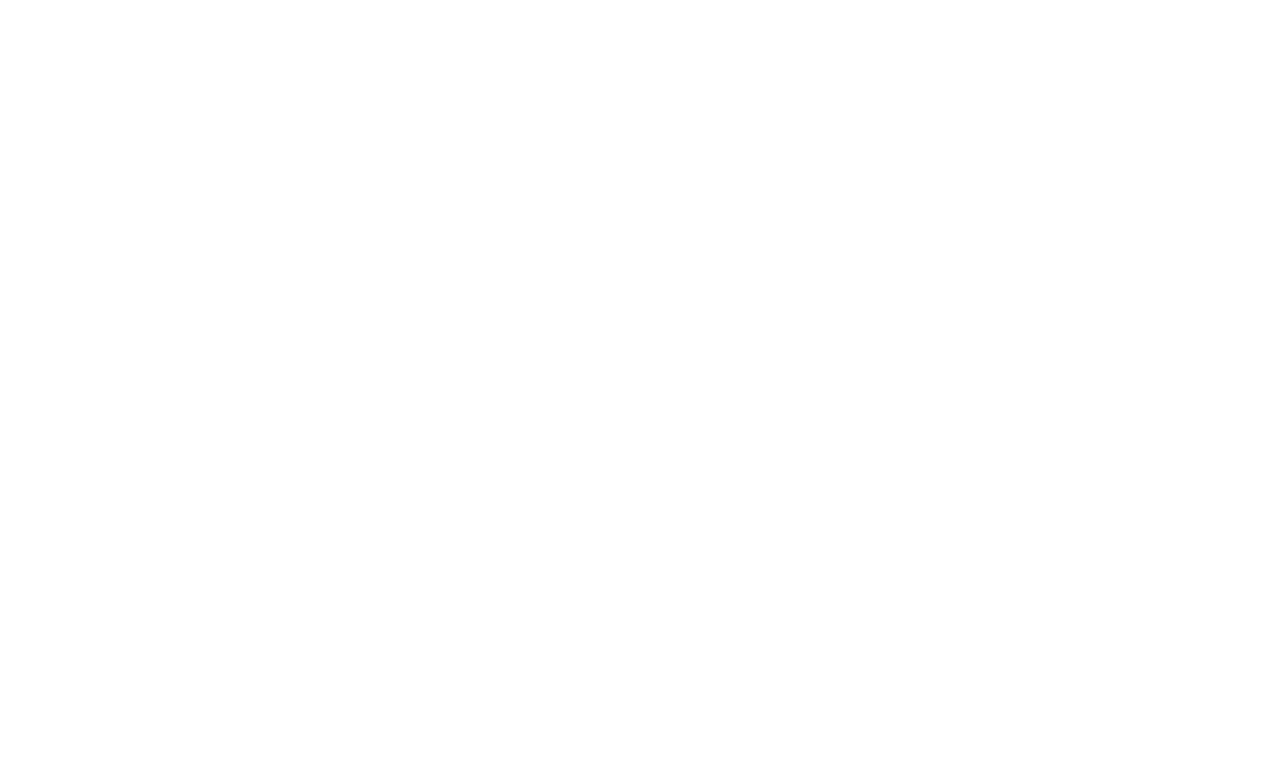
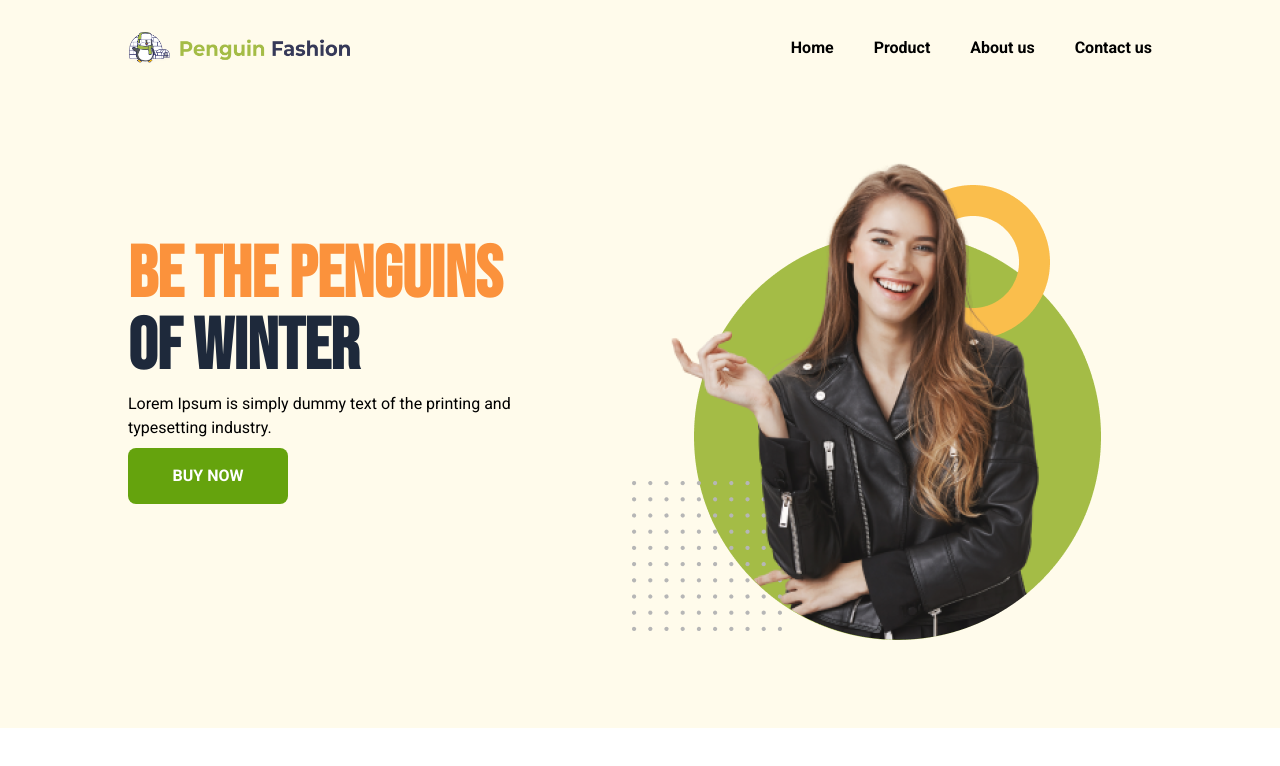
Before and after one commit to shafriki/penguin-fashion_TailwindCSS, a plain HTML site: page index.html in a window 1280 px wide. Drawn offline with nearby package versions, Linux system fonts and the light colour scheme.

Commit message:
added banner

```diff
--- a/index.html
+++ b/index.html
@@ -4,10 +4,50 @@
     <meta charset="UTF-8">
     <meta name="viewport" content="width=device-width, initial-scale=1.0">
     <title>Penguin Fashion</title>
+
+    <script src="https://cdn.tailwindcss.com"></script>
     <link rel="shortcut icon" href="icons/icons8-penguin-65.png" type="image/x-icon">
+    <link rel="preconnect" href="https://fonts.googleapis.com">
+    <link rel="preconnect" href="https://fonts.gstatic.com" crossorigin>
+    <link href="https://fonts.googleapis.com/css2?family=Bebas+Neue&display=swap" rel="stylesheet">
+
+    <link rel="preconnect" href="https://fonts.googleapis.com">
+    <link rel="preconnect" href="https://fonts.gstatic.com" crossorigin>
+    <link href="https://fonts.googleapis.com/css2?family=Bebas+Neue&family=Roboto:ital,wght@0,100;0,300;0,400;0,500;0,700;0,900;1,100;1,300;1,400;1,500;1,700;1,900&display=swap" rel="stylesheet">
+    <style>
+        .font-bebas-neue {
+        font-family: "Bebas Neue", sans-serif;
+        }
+        .font-roboto {
+        font-family: "Roboto", sans-serif;
+        }
+
+    </style>
 </head>
-<body>
-    <header class="header-section">
+<body class="font-roboto">
+    <header class="header-section bg-amber-50">
+        <nav class="flex justify-between items-center mx-32">
+            <img src="icons/logo.png" alt="" class="w-56 h-8 mt-8">
+
+            <div class="flex gap-10 mt-8">
+                <a href="#" class="font-roboto text-base font-semibold">Home</a>
+                <a href="#" class="font-roboto text-base font-semibold">Product</a>
+                <a href="#" class="font-roboto text-base font-semibold">About us</a>
+                <a href="#" class="font-roboto text-base font-semibold">Contact us</a>
+            </div>
+        </nav>
+        <div class="flex justify-between items-center">
+            <div>
+                <h3 class="uppercase font-bebas-neue ml-32 mb-2 mt-44"><span class="text-7xl text-orange-400 font-semibold">Be the Penguins</span>
+                    <br><span class="text-7xl text-slate-800 font-semibold ">of Winter</span></h3>
+                <p class="font-roboto ml-32 mb-2 text-black w-96">Lorem Ipsum is simply dummy text of the printing
+                    and typesetting industry.</p>
+                <button class="font-roboto ml-32 bg-lime-600 h-14 w-40 rounded-lg text-base text-white font-semibold mb-56">BUY NOW</button>
+            </div>
+            <div>
+                <img src="images/model.png" alt="" class="mr-44">
+            </div>
+        </div>
 
     </header>
 
--- /dev/null
+++ b/tailwind.config.js
@@ -0,0 +1,8 @@
+/** @type {import('tailwindcss').Config} */
+module.exports = {
+    content: ["./src/**/*.{html,js}"],
+    theme: {
+      extend: {},
+    },
+    plugins: [],
+  }
```
